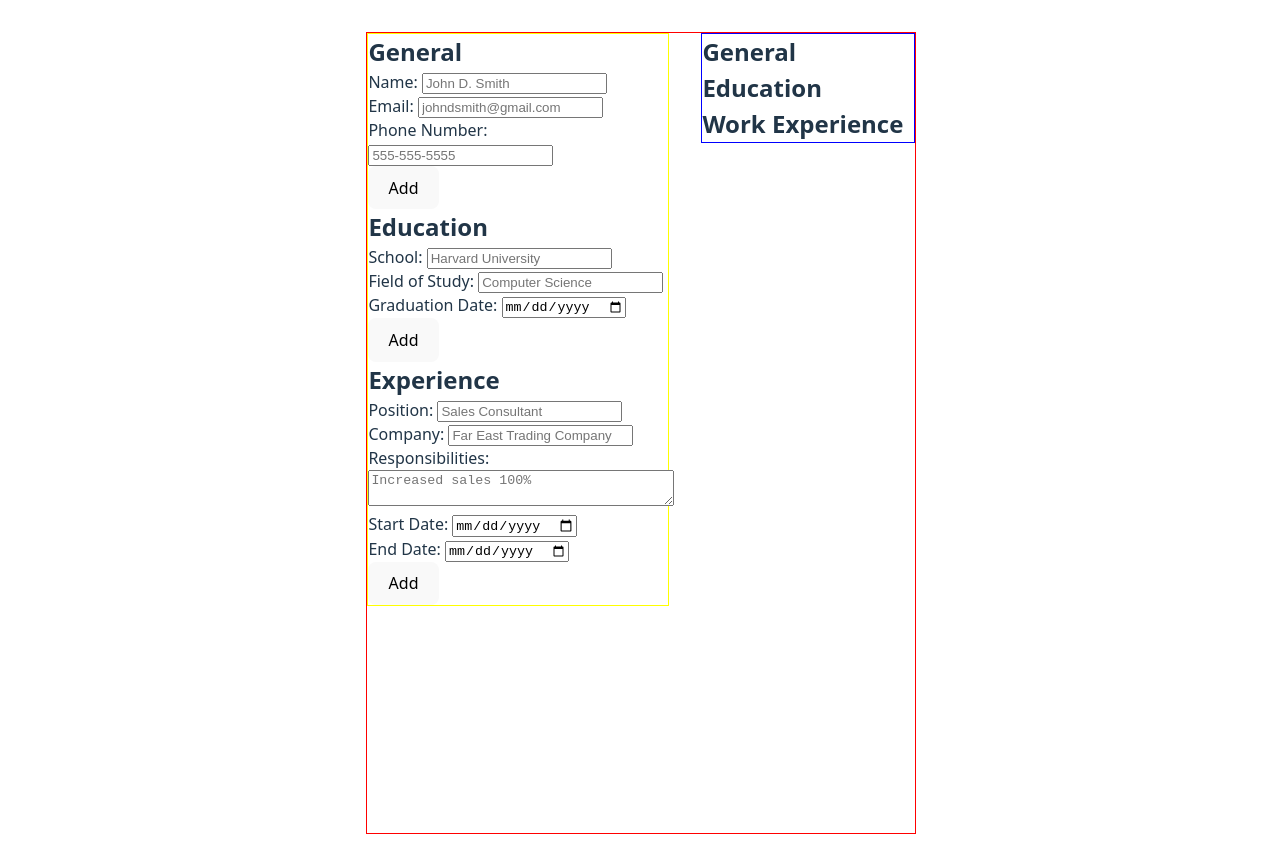
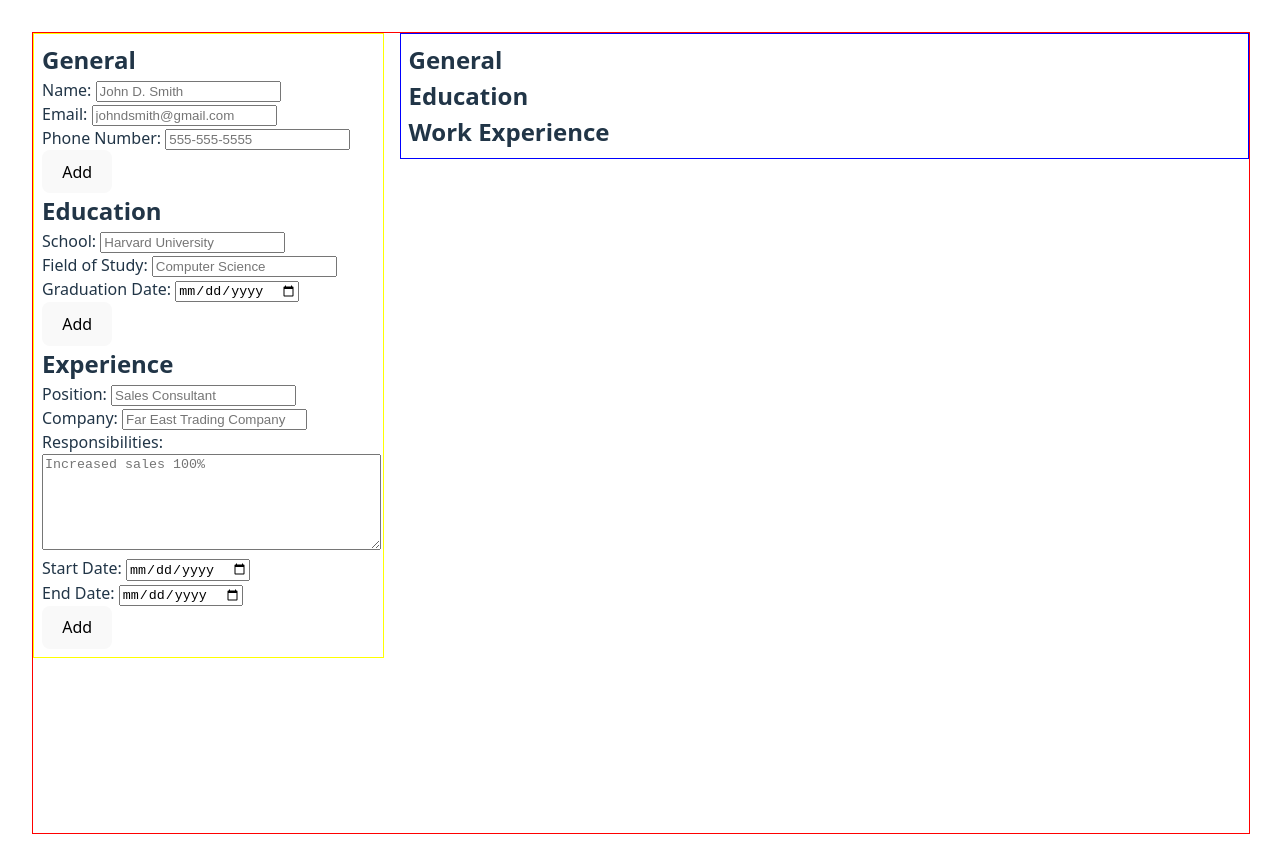
Before and after one commit to thongster/odin-cv-application, a React (Vite) app: page / in a window 1280 px wide. Built offline with nearby package versions, Linux system fonts and the light colour scheme.

Commit message:
flexible expand/shrink on container

```diff
--- a/src/components/Experience.jsx
+++ b/src/components/Experience.jsx
@@ -59,6 +59,7 @@ export default function Experience({
             id="duties"
             required
             placeholder="Increased sales 100%"
+            rows="6"
             value={duties}
             onChange={(e) => setDuties(e.target.value)}
           ></textarea>
--- a/src/styles/App.css
+++ b/src/styles/App.css
@@ -1,5 +1,5 @@
 #root {
-  max-width: 1280px;
+  width: 1280px;
   margin: 0 auto;
   padding: 2rem;
 }
@@ -10,7 +10,7 @@
   align-items: start;
   height: 100vh;
   justify-content: space-between;
-  gap: 2rem;
+  gap: 1rem;
   border: 1px solid red;
   width: 100%;
 }
@@ -18,17 +18,20 @@
 .formSide {
   display: flex;
   flex-direction: column;
-  flex: 0 0 300px;
+  flex: 0 1 40%;
   border: 1px solid yellow;
+  padding: 0.5rem;
 }
 
 .formSide textarea {
   width: 100%;
+  resize: vertical;
 }
 
 .resumeSide {
   display: flex;
   flex-direction: column;
-  flex: 1;
   border: 1px solid blue;
+  width: 100%;
+  padding: 0.5rem;
 }
```
